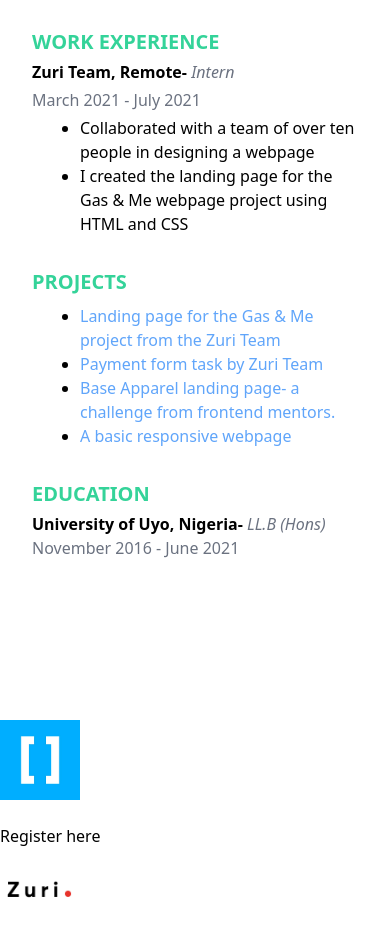
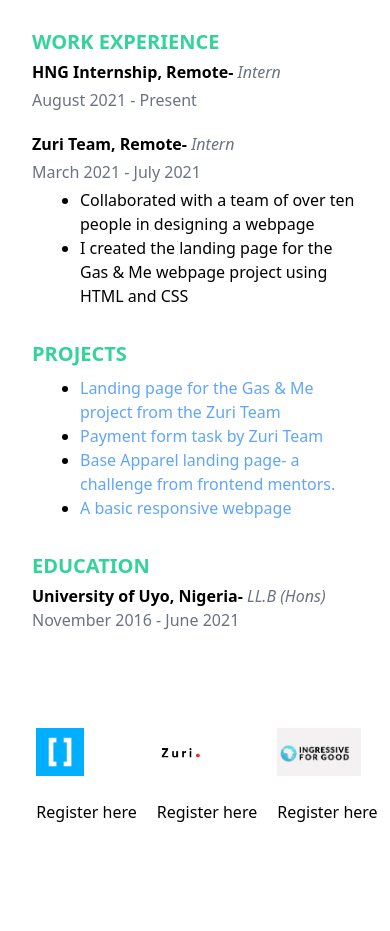
Before and after one commit to Debbyyy/HNG-stage2-fe-task, a plain HTML site: page stage 2-3/stage2-frontend/index.html in a window 390 px wide. Shown: the part 840-1771 px from the top of the page. After the commit the page ends 1712 px from the top, so only its background shows below. Drawn offline with nearby package versions, Linux system fonts and the light colour scheme.

Commit message:
cleaned code

```diff
--- a/stage 2-3/stage2-frontend/index.html
+++ b/stage 2-3/stage2-frontend/index.html
@@ -14,7 +14,7 @@
         <div class="border-green-400 bg-green-400 text-transparent">gh</div>
         <header>
             <h2 class="mt-8 text-4xl md:text-5xl">Ukpanah Deborah</h2>
-            <h3 class="text-green-400 text-2xl md:text-3xl">Junior Frontend Developer</h3>
+            <h3 class="text-green-400 text-2xl md:text-3xl">Frontend Developer Intern</h3>
             <h4 class="text-gray-500">Federal Housing Estate<br>
                 Rivers State, Nigeria<br>
                 +234 8093339364<br>
@@ -33,7 +33,8 @@
                     <li>Technologies (Tailwind CSS and React JS)</li>
                 </ul>
 
-                <p class="mt-2">With HTML and CSS, I have successsfully recreated designs both on a real lifeproject and on coding
+                <p class="mt-2">With HTML and CSS, I have successsfully recreated designs both on a real life project and
+                    on coding
                     challenges. With Javascript, I have upgraded the design and code of an already existing webpage.
                     With
                     Tailwind CSS, I have recreated a design from ground up.</p>
@@ -48,9 +49,17 @@
                 </p>
             </section>
 
+            <div>
                 <section>
                     <h2 class="mt-8 font-bold text-xl md:text-3xl uppercase text-green-400">Work experience</h2>
-                <h3 class="mt-1 font-bold">Zuri Team, Remote- <span class="font-normal italic text-gray-500">Intern</span></h3>
+
+                    <section>
+                        <h3 class="mt-1 font-bold">HNG Internship, Remote- <span class="font-normal italic text-gray-500">Intern</span></h3>
+                        <p class="mt-1 text-gray-500">August 2021 - Present</p>
+                    </section>
+
+                    <h3 class="mt-5 font-bold">Zuri Team, Remote- <span
+                            class="font-normal italic text-gray-500">Intern</span></h3>
                     <p class="mt-1 text-gray-500">March 2021 - July 2021</p>
 
                     <ul class="mt-1 list-disc pl-12">
@@ -58,40 +67,46 @@
                         <li>I created the landing page for the Gas & Me webpage project using HTML and CSS</li>
                     </ul>
                 </section>
+            </div>
 
             <section>
                 <h2 class="mt-8 font-bold text-xl md:text-3xl uppercase text-green-400">Projects</h2>
                 <ul class="mt-2 list-disc pl-12">
-                    <li><a href="https://github.com/Debbyyy/gasme-landing-page" class="text-blue-400" target="_blank">Landing page for the Gas & Me project from the Zuri Team</a><br>
+                    <li><a href="https://github.com/Debbyyy/gasme-landing-page" class="text-blue-400"
+                            target="_blank">Landing page for the Gas & Me project from the Zuri Team</a><br>
                     </li>
-                    <li><a href="https://zuri-bankapp-task.netlify.app/" class="text-blue-400" target="_blank">Payment form task by Zuri Team</a></li>
-                    <li><a href="https://github.com/Debbyyy/FrontendMentorChallenges" class="text-blue-400" target="_blank">Base Apparel landing page- a challenge from frontend mentors.</a><br>
+                    <li><a href="https://zuri-bankapp-task.netlify.app/" class="text-blue-400" target="_blank">Payment
+                            form task by Zuri Team</a></li>
+                    <li><a href="https://github.com/Debbyyy/FrontendMentorChallenges" class="text-blue-400"
+                            target="_blank">Base Apparel landing page- a challenge from frontend mentors.</a><br>
                     </li>
-                    <li><a href="https://i4g-responsive-task-netlify.app/" class="text-blue-400" target="_blank">A basic responsive webpage</a></li>
+                    <li><a href="https://i4g-responsive-task-netlify.app/" class="text-blue-400" target="_blank">A basic
+                            responsive webpage</a></li>
                 </ul>
             </section>
 
             <section>
                 <h2 class="mt-8 font-bold text-xl md:text-3xl uppercase text-green-400">Education</h2>
-                <h3 class="mt-1 font-bold">University of Uyo, Nigeria- <span class="font-normal text-gray-500 italic">LL.B (Hons)</span></h3>
+                <h3 class="mt-1 font-bold">University of Uyo, Nigeria- <span
+                        class="font-normal text-gray-500 italic">LL.B (Hons)</span></h3>
                 <p class="text-gray-500">November 2016 - June 2021</p>
             </section>
         </div>
     </div>
     <footer>
-        <div class="flex flex-col md:flex-row justify-around mt-40">
-            <div class="flex-col">
-                <img src="./images/HNG logo.png" alt="HNG Logo" class="h-20"><br>
+        <div class="flex md:flex-row justify-center md:justify-around mt-24 md:mt-40 ml-6 mb-12 md:mb-0">
+            <div class="flex-col mr-5 md:ml-12">
+                <img src="./images/HNG logo.png" alt="HNG Logo" class="h-12 md:h-20"><br>
                 <p>Register <a href="https://internship.zuri.team" target="_blank">here</a></p>
             </div>
 
-            <div class="flex-col">
-                <img src="./images/zuri logo.png" alt="Zuri Team Logo" class="h-20"><br>
+            <div class="flex-col mr-5">
+                <img src="./images/zuri logo.png" alt="Zuri Team Logo" class="h-12 md:h-20"><br>
                 <p>Register <a href="https://training.zuri.team">here</a></p>
             </div>
 
             <div class="flex-col">
-            <img src="./images/i4g logo.png" alt="I4G Logo" class="h-20"><br>
+                <img src="./images/i4g logo.png" alt="I4G Logo" class="h-12 md:h-20"><br>
                 <p>Register <a href="https://zuri.team">here</a></p>
             </div>
         </div>
```
Lines whose indentation alone changed are shown as unchanged.
